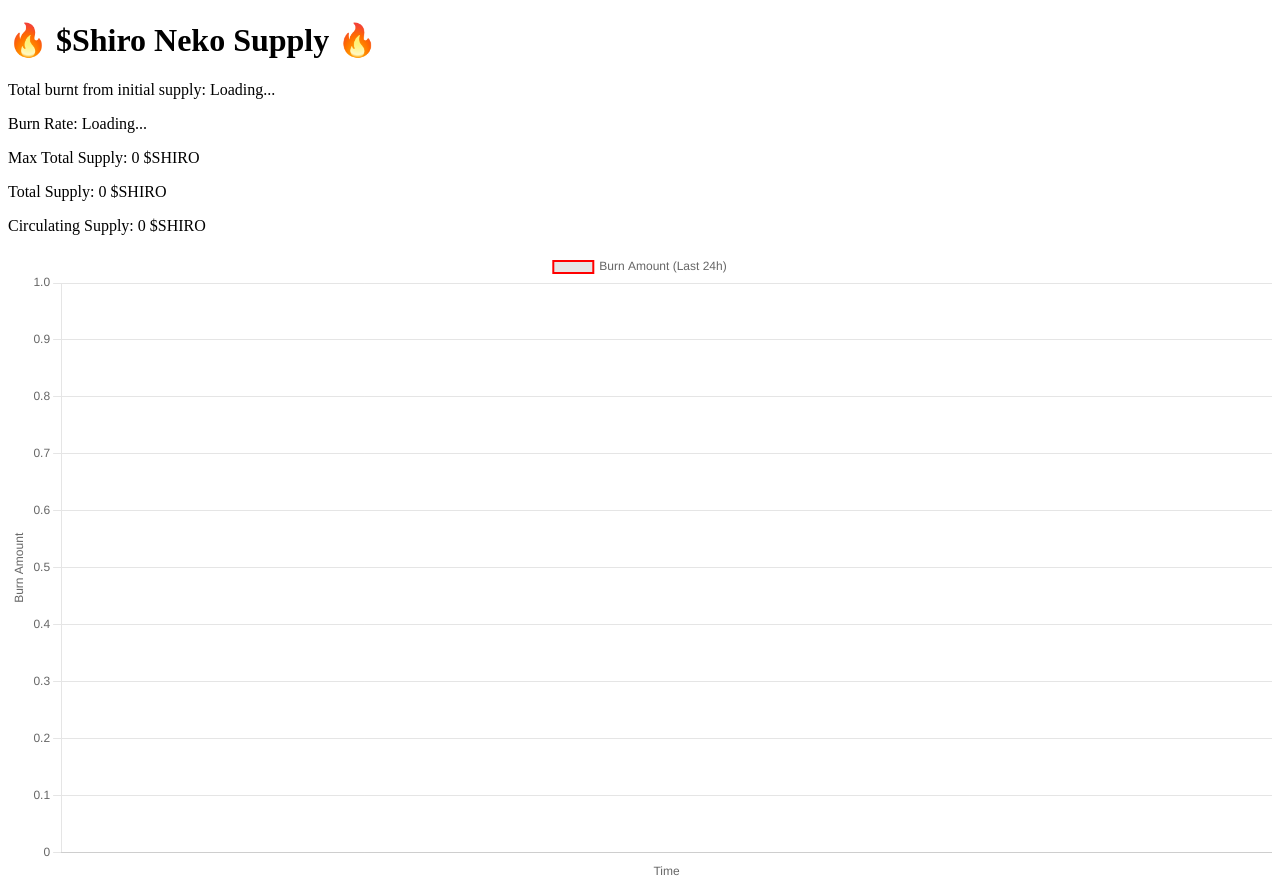
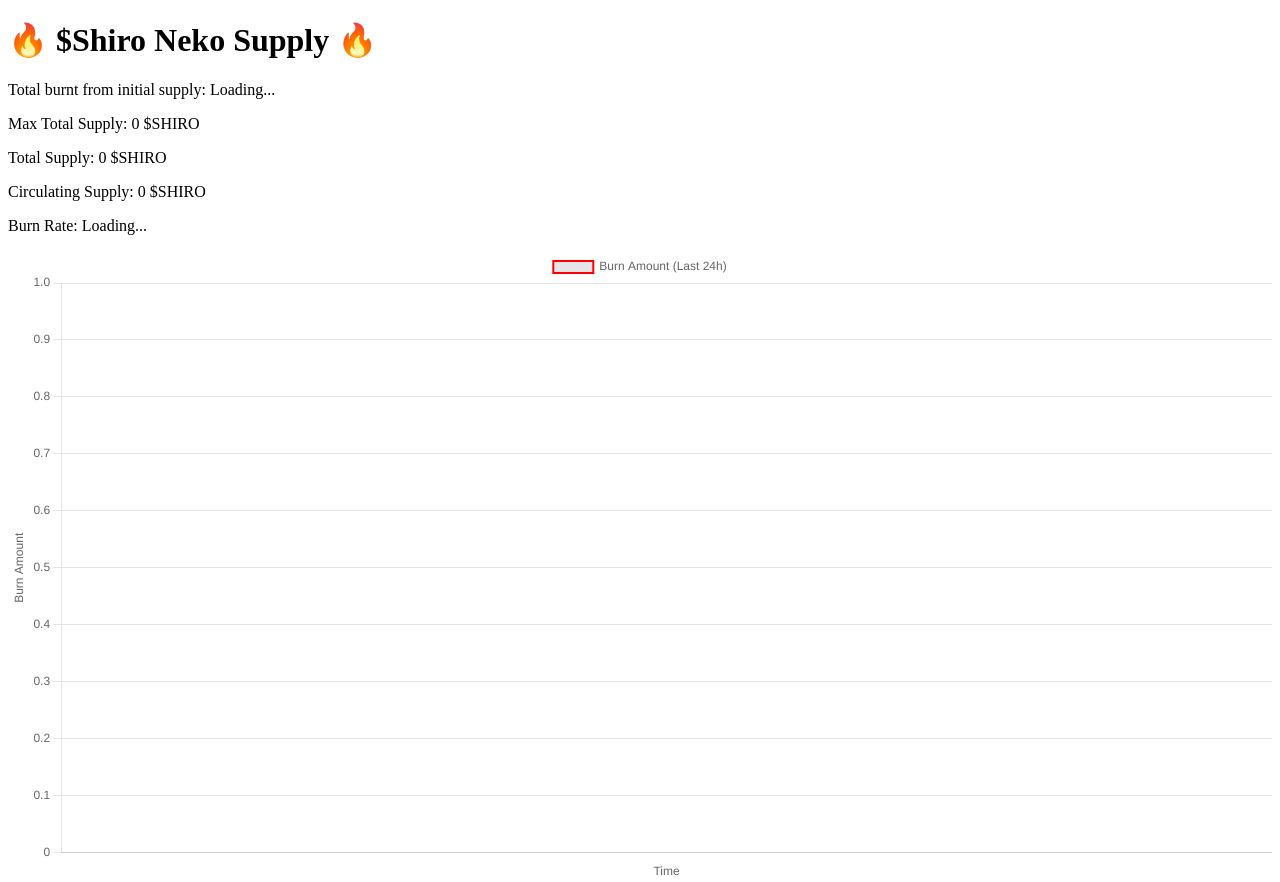
Before and after one commit to interigence/burn-tracker, a Flask app: page / in a window 1280 px wide. Shown: the top 882 px of the page. Run offline with Flask 3, Linux system fonts and the light colour scheme; data that the repository does not hold is empty.

Commit message:
Add files via upload

```diff
--- a/templates/index.html
+++ b/templates/index.html
@@ -124,14 +124,17 @@
 <body>
     <h1>🔥 $Shiro Neko Supply 🔥</h1>
     <p>Total burnt from initial supply: <span id="burnedAmount">Loading...</span></p>
-    <p>Burn Rate: <span id="burnRate">Loading...</span></p>
     <p>Max Total Supply: <span id="maxSupply">Loading...</span></p>
     <p>Total Supply: <span id="totalSupply">Loading...</span></p>
     <p>Circulating Supply: <span id="circulatingSupply">Loading...</span></p>
+    <p></p>
+    <p></p>
+    <p></p>
+    <p>Burn Rate: <span id="burnRate">Loading...</span></p>
     <p><span id="burnAmount24h"></span></p>
 
     <!-- Burn Rate 그래프 -->
-    <canvas id="burnRateChart" width="200" height="100"></canvas>
+    <canvas id="burnRateChart" width="100" height="50"></canvas>
 
     <!-- Google AdSense 광고 (페이지 상단) -->
     <div style="text-align: center; margin: 20px 0;">
```
